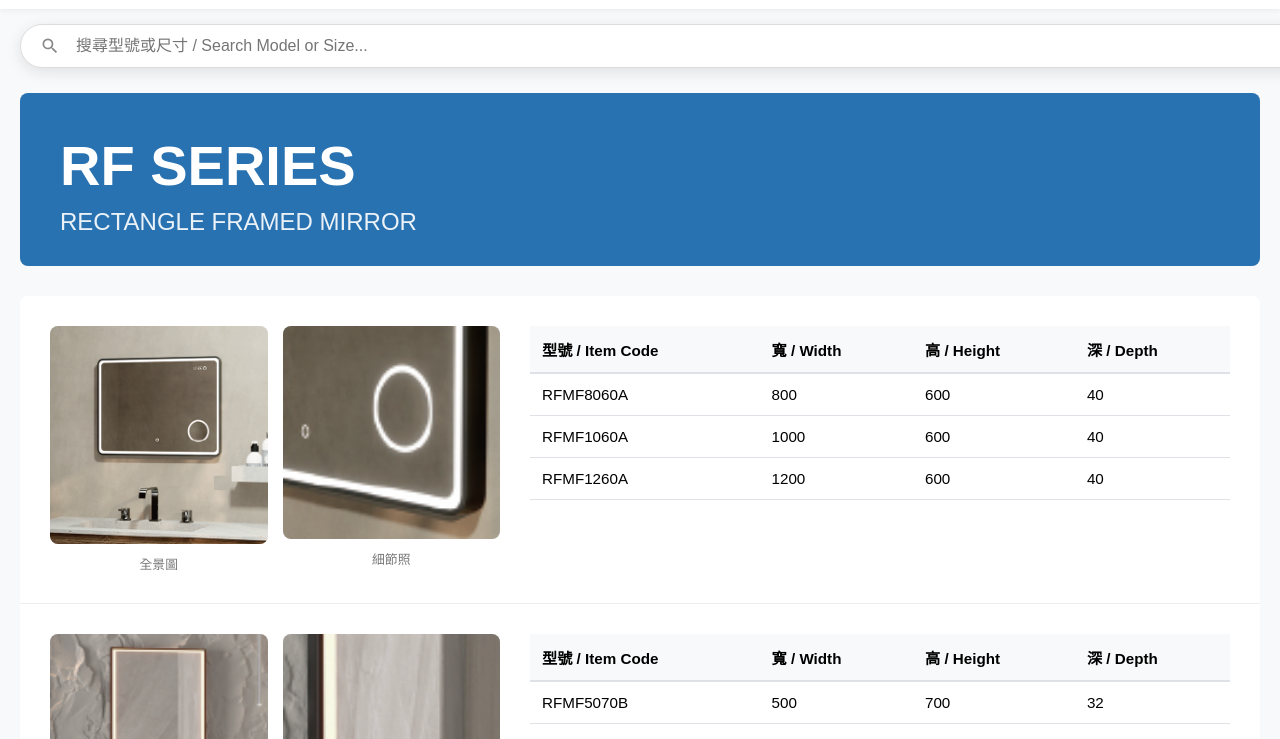
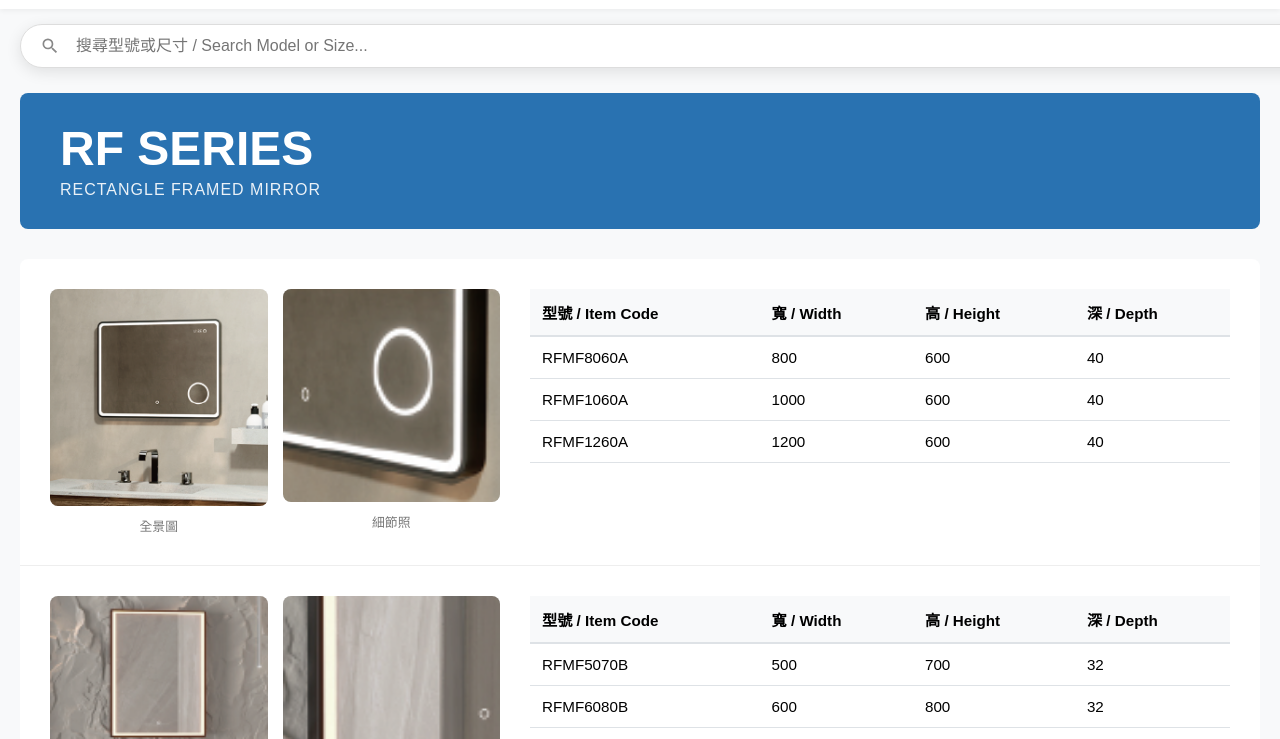
Before and after one commit to peiju1011-wq/Athene-Technology, a plain HTML site: page index.html in a window 1280 px wide. Shown: the part 61-800 px from the top of the page. Drawn offline with Linux system fonts and the light colour scheme.

Commit message:
Update index.html

```diff
--- a/index.html
+++ b/index.html
@@ -47,8 +47,17 @@
     background-image: linear-gradient(rgba(41,114,177,0.8), rgba(41,114,177,0.8));
     color: white; padding: 30px 40px; border-radius: 8px; margin: 10px 0 30px 0; text-align: left;
   }
-  .hero-banner h1 { font-size: 3.5rem; margin: 10px 0; }
-  .hero-banner p { font-size: 1.5rem; opacity: 0.9; margin: 0; }
+  .hero-banner h1 {
+    font-size: 3rem;
+    margin: 0 0 5px 0; /* 縮減底部間距，讓兩行更緊湊 */
+    line-height: 1.1;
+  }
+  .hero-banner p {
+    font-size: 1rem;
+    opacity: 0.9;
+    margin: 0;
+    letter-spacing: 1px; /* 增加英文字母間距，提升質感 */
+  }
 
   .product-list-wrapper { background: white; border-radius: 8px; overflow: hidden; margin-bottom: 50px; }
   .product-row { display: flex; gap: 30px; padding: 30px; border-bottom: 1px solid #eee; }
```
